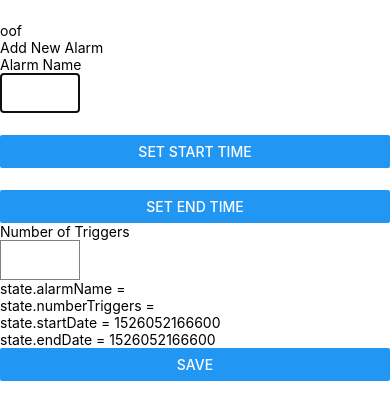
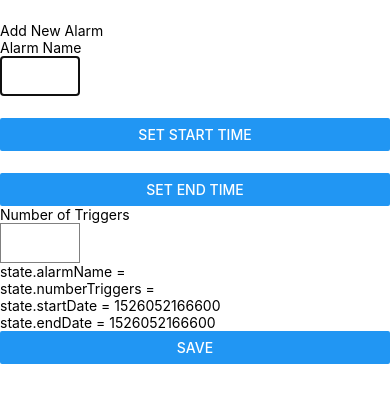
Before and after one commit to phosphotungstic/alarmed, a React Native app: screen / in a window 390 px wide. Both pictures are taken after a click on the button "ADD ALARM". Shown: the top 420 px of the page. Built offline with nearby package versions, Linux system fonts and the light colour scheme.

Commit message:
slight refactors, fixing some stuff

```diff
--- a/components/AddAlarmModal.js
+++ b/components/AddAlarmModal.js
@@ -6,6 +6,11 @@ export default class AddAlarmModal extends React.Component {
   state = {
     modalVisible: false,
   };
+
+  constructor(props) {
+    super(props);
+    this.setModalVisible = this.setModalVisible.bind(this);
+  }
 
   setModalVisible(visible) {
     this.setState({modalVisible: visible});
@@ -19,16 +24,7 @@ export default class AddAlarmModal extends React.Component {
           transparent={false}
           visible={this.state.modalVisible}>
           <View style={{marginTop: 22}}>
-            <Text>oof</Text>
-
-            <AddAlarmModalForm></AddAlarmModalForm>
-
-            <Button
-              title="Save"
-              onPress={() => {
-                this.setModalVisible(false);
-              }}
-            />
+            <AddAlarmModalForm setModalVisible={this.setModalVisible}></AddAlarmModalForm>
           </View>
         </Modal>
 
--- a/components/AddAlarmModalForm.js
+++ b/components/AddAlarmModalForm.js
@@ -1,5 +1,5 @@
 import React from 'react';
-import { View, Text, TextInput, DatePickerIOS } from 'react-native';
+import { View, Text, TextInput, DatePickerIOS, Button } from 'react-native';
 import TimePickerModal from './TimePickerModal.js';
 
 export default class AddAlarmModalForm extends React.Component {
@@ -12,8 +12,9 @@ export default class AddAlarmModalForm extends React.Component {
 
   constructor(props) {
     super(props)
-
-    this.setStartDate = this.setStartDate.bind(this)
+    this.setStartDate = this.setStartDate.bind(this);
+    this.setEndDate = this.setEndDate.bind(this);
+    this.setModalVisible = this.props.setModalVisible.bind(this);
   }
 
   setStartDate(date) {
@@ -33,21 +34,29 @@ export default class AddAlarmModalForm extends React.Component {
         <TextInput
           style={{width: 80, height: 40, borderColor: 'gray', borderWidth: 1}}
           onChangeText={(text) => this.setState({alarmName: text})}
-          value={this.state.alarmName}/>
+          value={this.state.alarmName}
+          returnKeyType="done"/>
 
-        <TimePickerModal setStartDate={this.setStartDate} type="Start"></TimePickerModal>
-        <TimePickerModal setEndDate={this.setEndDate} type="End"></TimePickerModal>
+        <TimePickerModal setDate={this.setStartDate} type="Start"></TimePickerModal>
+        <TimePickerModal setDate={this.setEndDate} type="End"></TimePickerModal>
 
         <Text>Number of Triggers</Text>
         <TextInput
           style={{width: 80, height: 40, borderColor: 'gray', borderWidth: 1}}
           onChangeText={(text) => this.setState({numberTriggers: text})}
-          value={this.state.numberTriggers}/>
+          value={this.state.numberTriggers}
+          keyboardType="number-pad"
+          returnKeyType="done"/>
 
         <Text>state.alarmName = {this.state.alarmName}</Text>
         <Text>state.numberTriggers = {this.state.numberTriggers}</Text>
         <Text>state.startDate = {this.state.startDate.getTime()}</Text>
         <Text>state.endDate = {this.state.endDate.getTime()}</Text>
+
+        <Button
+          title="Save"
+          onPress={() => {this.props.setModalVisible(false);}}
+        />
       </View>
     );
   }
--- a/components/TimePickerModal.js
+++ b/components/TimePickerModal.js
@@ -9,12 +9,14 @@ export default class TimePickerModal extends React.Component {
   };
 
   setModalVisible(visible) {
+    if(!visible) {
+      this.props.setDate(this.state.chosenDate);
+    }
     this.setState({modalVisible: visible});
   }
 
   setDate(date) {
     this.setState({chosenDate: date});
-    this.props.setStartDate(date);
   }
 
   render() {
```
